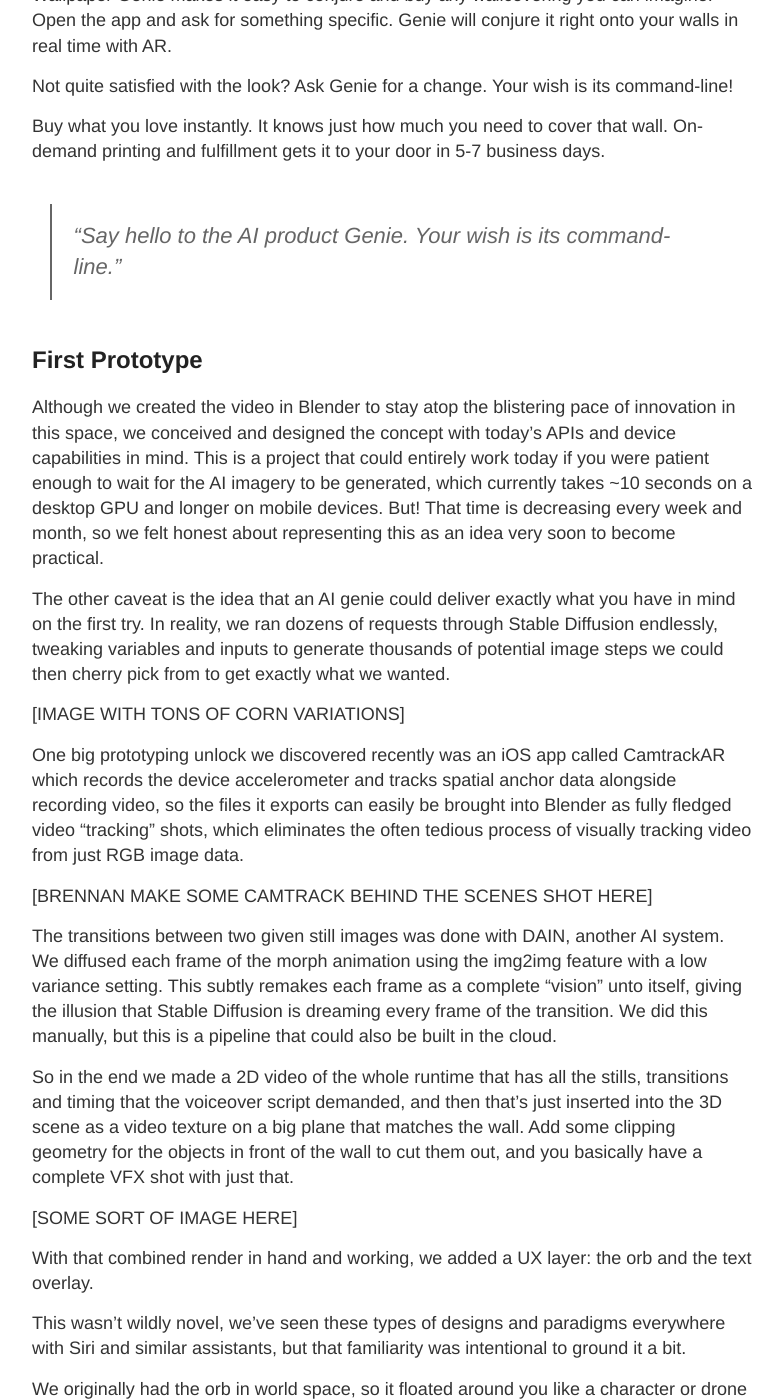
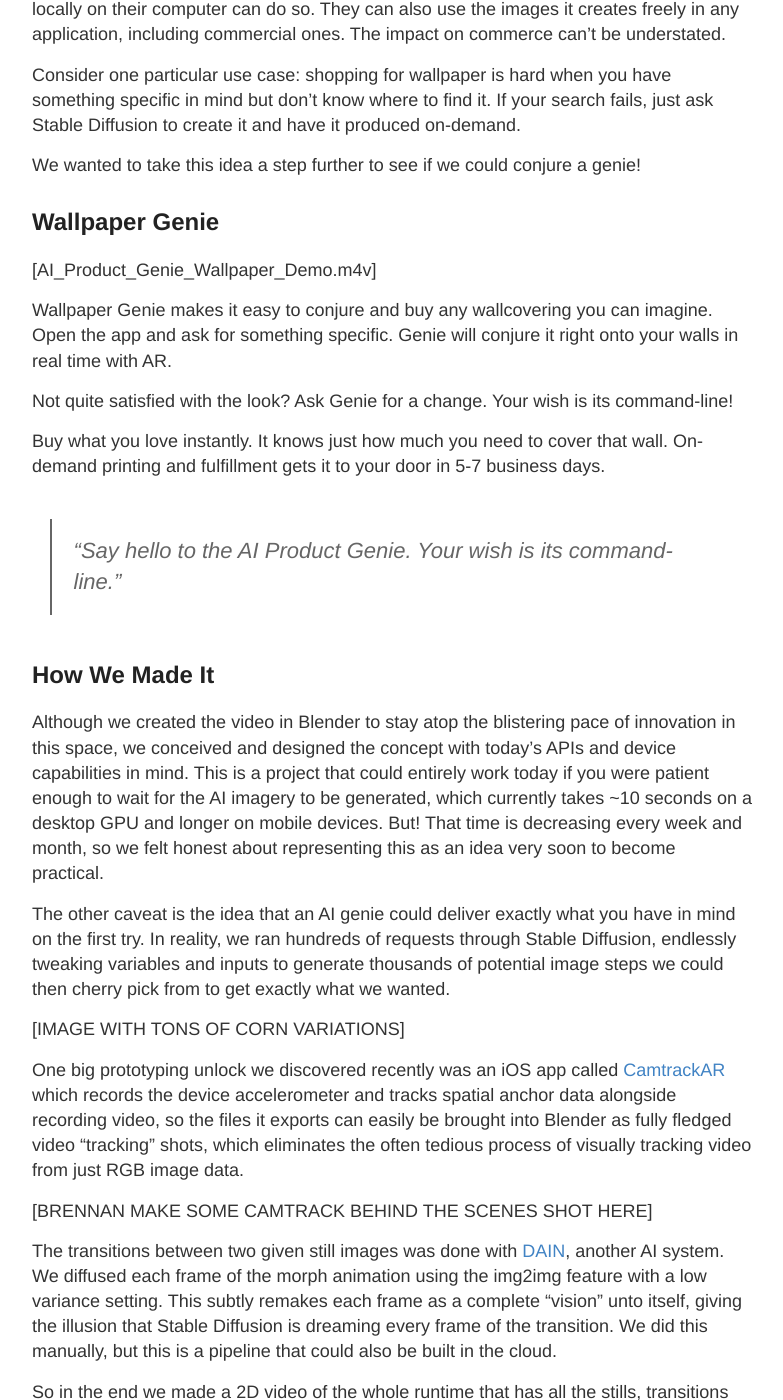
Before and after one commit to Shopify/spatial-commerce-projects, a Jekyll site: the page built from _posts/2022-9-1-AI-Product-Genie.md, in a window 1280 px wide and 1400 px high, scrolled down 711 px. Shown: the whole window, without its empty margins (248-1031 px from the left). Built offline with Jekyll 4.4.1, drawn with Linux system fonts in a browser that asks for light colours; some of the changed text lies outside the part shown.

Commit message:
Add links to the AI product genie post.

```diff
--- a/_posts/2022-9-1-AI-Product-Genie.md
+++ b/_posts/2022-9-1-AI-Product-Genie.md
@@ -11,9 +13,9 @@ Consider one particular use case: shopping for wallpaper is hard when you have s
 
 We wanted to take this idea a step further to see if we could conjure a genie!
 
-## Concept
+## Wallpaper Genie
 
-Watch it on Twitter
+[AI_Product_Genie_Wallpaper_Demo.m4v]
 
 Wallpaper Genie makes it easy to conjure and buy any wallcovering you can imagine. Open the app and ask for something specific. Genie will conjure it right onto your walls in real time with AR.
 
@@ -21,21 +23,21 @@ Not quite satisfied with the look? Ask Genie for a change. Your wish is its comm
 
 Buy what you love instantly. It knows just how much you need to cover that wall. On-demand printing and fulfillment gets it to your door in 5-7 business days.
 
-> “Say hello to the AI product Genie. Your wish is its command-line.”
+> “Say hello to the AI Product Genie. Your wish is its command-line.”
 
-## First Prototype
+## How We Made It
 
 Although we created the video in Blender to stay atop the blistering pace of innovation in this space, we conceived and designed the concept with today’s APIs and device capabilities in mind. This is a project that could entirely work today if you were patient enough to wait for the AI imagery to be generated, which currently takes ~10 seconds on a desktop GPU and longer on mobile devices. But! That time is decreasing every week and month, so we felt honest about representing this as an idea very soon to become practical.
 
-The other caveat is the idea that an AI genie could deliver exactly what you have in mind on the first try. In reality, we ran dozens of requests through Stable Diffusion endlessly, tweaking variables and inputs to generate thousands of potential image steps we could then cherry pick from to get exactly what we wanted.
+The other caveat is the idea that an AI genie could deliver exactly what you have in mind on the first try. In reality, we ran hundreds of requests through Stable Diffusion, endlessly tweaking variables and inputs to generate thousands of potential image steps we could then cherry pick from to get exactly what we wanted.
 
 [IMAGE WITH TONS OF CORN VARIATIONS]
 
-One big prototyping unlock we discovered recently was an iOS app called CamtrackAR which records the device accelerometer and tracks spatial anchor data alongside recording video, so the files it exports can easily be brought into Blender as fully fledged video “tracking” shots, which eliminates the often tedious process of visually tracking video from just RGB image data.
+One big prototyping unlock we discovered recently was an iOS app called [CamtrackAR](https://fxhome.com/product/camtrackar) which records the device accelerometer and tracks spatial anchor data alongside recording video, so the files it exports can easily be brought into Blender as fully fledged video “tracking” shots, which eliminates the often tedious process of visually tracking video from just RGB image data.
 
 [BRENNAN MAKE SOME CAMTRACK BEHIND THE SCENES SHOT HERE]
 
-The transitions between two given still images was done with DAIN, another AI system. We diffused each frame of the morph animation using the img2img feature with a low variance setting. This subtly remakes each frame as a complete “vision” unto itself, giving the illusion that Stable Diffusion is dreaming every frame of the transition. We did this manually, but this is a pipeline that could also be built in the cloud.
+The transitions between two given still images was done with [DAIN](https://sites.google.com/view/wenbobao/dain?pli=1), another AI system. We diffused each frame of the morph animation using the img2img feature with a low variance setting. This subtly remakes each frame as a complete “vision” unto itself, giving the illusion that Stable Diffusion is dreaming every frame of the transition. We did this manually, but this is a pipeline that could also be built in the cloud.
 
 So in the end we made a 2D video of the whole runtime that has all the stills, transitions and timing that the voiceover script demanded, and then that’s just inserted into the 3D scene as a video texture on a big plane that matches the wall. Add some clipping geometry for the objects in front of the wall to cut them out, and you basically have a complete VFX shot with just that.
 
@@ -55,15 +57,17 @@ One small fun thing to point out is that Blender actually just has a built in so
 
 And then to round it out, the most basic ever UI mockup for the sales page.
 
-## Second Prototype
+## Fashion Genie
 
-[LINK TO T SHIRT FINAL VIDEO]
+With this pipeline already built and proven, it was a quick jump to apply it to other mediums, which is why we decided to explore the same concept again but this time with a t-shirt.
 
-With this pipeline already built and proven, it was a quick jump to apply it to other mediums.
+[AI_Product_Genie_Fashion_Demo.m4v]
+
+## How We Made It
 
 The general flow was the same: we made a core 2D video with the generated imagery and transitions, and we filmed a blank-shirt selfie with the script and general timing in mind. Fine tuning one to the other and using Snapchat’s inbuilt clothing tracking process we could easily apply the video as a texture that automatically camera + body tracked everything and masked the hand for us. Using these existing processes is a huge help because anyone who has manually rotoscoped these kinds of shots before knows how laborious it can be.
 
-Honestly, the biggest learning with this shirt project was that it takes so much time to do “instant” generation with AI tools. We spent days and thousands of images, concepts, ideas, directions, attempts, img2img re-draws and so on to finally get towards final asset lock.
+Honestly, the biggest learning with this shirt project was that it takes so much time to do “instant” generation with AI tools. We spent days and thousands of images, concepts, ideas, directions, attempts, img2img re-draws and so on to finally get towards the final assets.
 
 [EDIT THIS SCREENSHOT TO TAKE OUT THE TEXT FILE NAMES]
 
```
Also changed, not shown: other parts of _posts/2022-9-1-AI-Product-Genie.md (+2 -0 lines), 1 other file.
